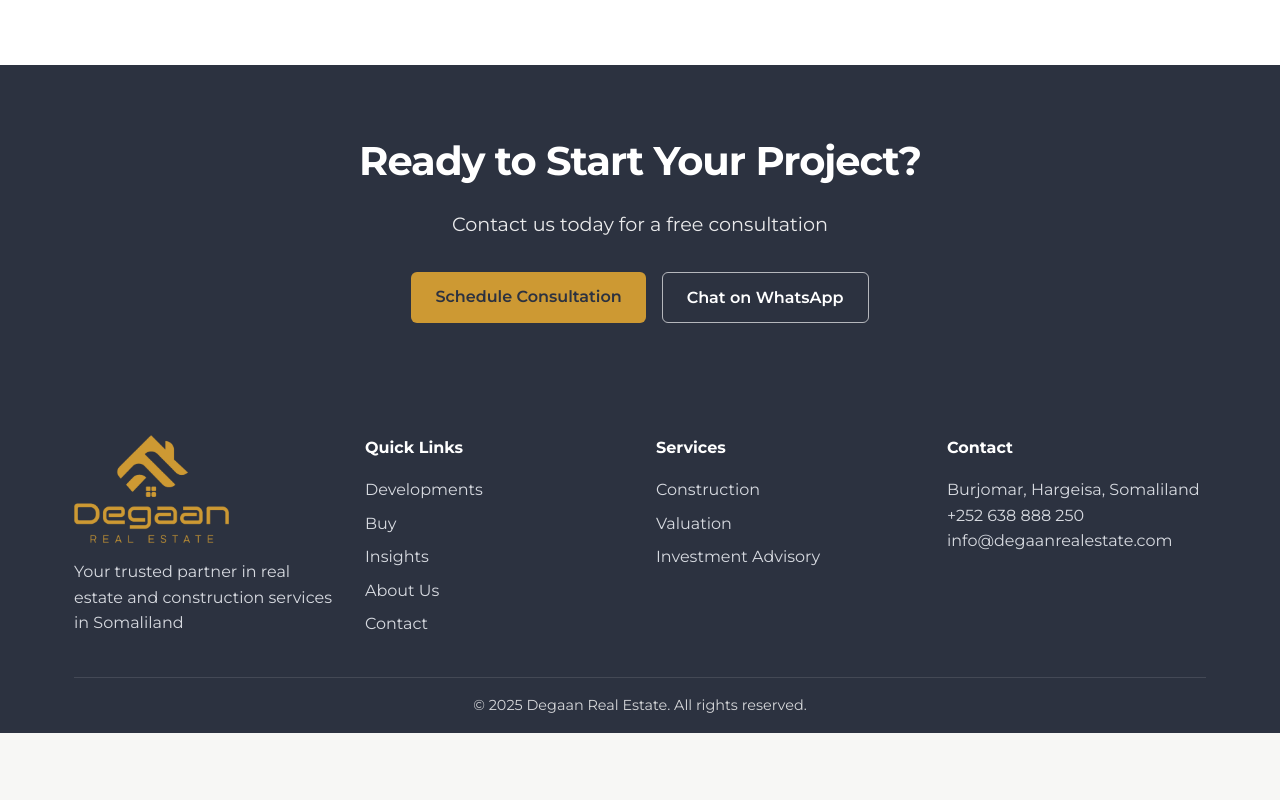
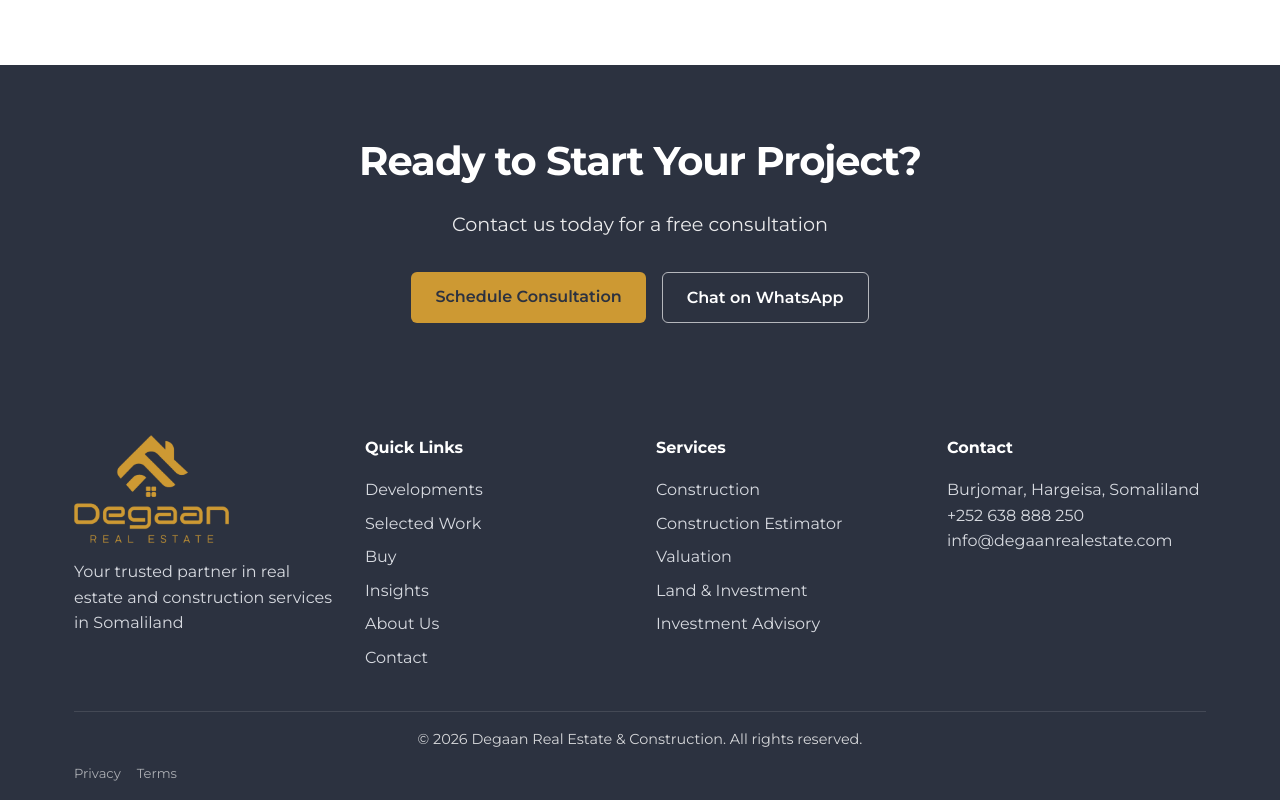
Before and after one commit to degaantechy/Degaan-Frontend, a Next.js app: page / in a window 1280 px wide. Shown: the part 7515-8315 px from the top of the page. Before the commit the page ends 8248 px from the top, so only its background shows below. Built offline with nearby package versions, Linux system fonts and the light colour scheme; no server answers.

Commit message:
Expand footer navigation and legal links

```diff
--- a/components/Footer.js
+++ b/components/Footer.js
@@ -3,7 +3,8 @@ import Image from 'next/image'
 import { useLanguage } from '../contexts/LanguageContext'
 
 export default function Footer() {
-  const { t } = useLanguage()
+  const { language, t } = useLanguage()
+  const currentYear = new Date().getFullYear()
 
   return (
     <footer className="footer">
@@ -26,6 +27,7 @@ export default function Footer() {
             <h4>{t('footer.quickLinks')}</h4>
             <ul>
               <li><Link href="/developments">{t('header.developments')}</Link></li>
+              <li><Link href="/projects">{language === 'so' ? 'Shaqooyinka' : 'Selected Work'}</Link></li>
               <li><Link href="/properties">{t('header.buy')}</Link></li>
               <li><Link href="/insights">{t('header.insights')}</Link></li>
               <li><Link href="/about">{t('footer.about')}</Link></li>
@@ -36,9 +38,11 @@ export default function Footer() {
           <div className="footer-section">
             <h4>{t('footer.services')}</h4>
             <ul>
-              <li><a href="/construction-estimator">{t('footer.construction')}</a></li>
-              <li><a href="/contact?service=valuation">{t('footer.valuation')}</a></li>
-              <li><a href="/contact?service=investment">{t('footer.investment')}</a></li>
+              <li><Link href="/construction">{t('footer.construction')}</Link></li>
+              <li><Link href="/construction-estimator">{language === 'so' ? 'Qiyaas Dhisme' : 'Construction Estimator'}</Link></li>
+              <li><Link href="/contact?service=valuation">{t('footer.valuation')}</Link></li>
+              <li><Link href="/partner">{language === 'so' ? 'Dhul & Maalgashi' : 'Land & Investment'}</Link></li>
+              <li><Link href="/contact?service=investment">{t('footer.investment')}</Link></li>
             </ul>
           </div>
 
@@ -51,7 +55,11 @@ export default function Footer() {
         </div>
 
         <div className="footer-bottom">
-          <p>&copy; 2025 Degaan Real Estate. {t('footer.rights')}</p>
+          <p>&copy; {currentYear} Degaan Real Estate &amp; Construction. {t('footer.rights')}</p>
+          <div className="footer-legal-links">
+            <Link href="/privacy">{language === 'so' ? 'Asturnaanta' : 'Privacy'}</Link>
+            <Link href="/terms">{language === 'so' ? 'Shuruudaha' : 'Terms'}</Link>
+          </div>
         </div>
       </div>
     </footer>
```
